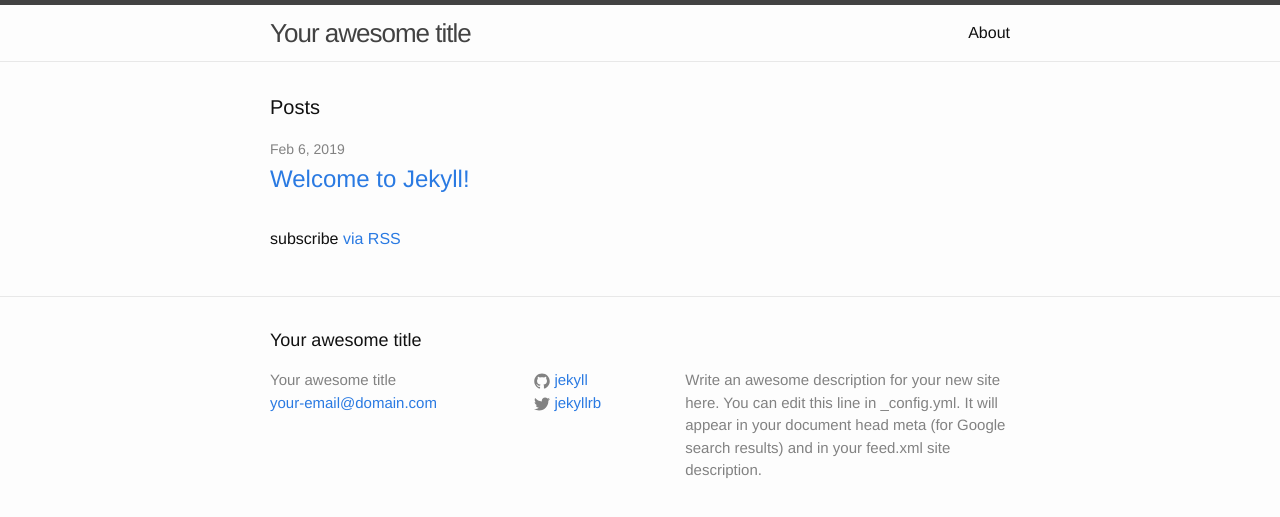
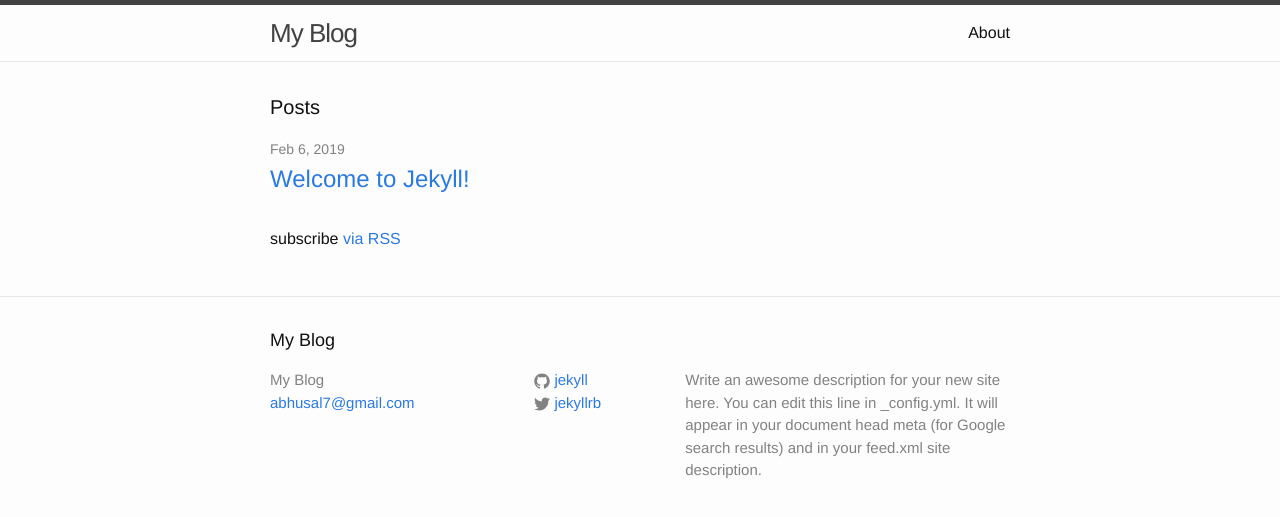
Before and after one commit to aakashbhusal7/aakashbhusal.github.io, a Jekyll site: the page built from index.html, in a window 1280 px wide. Shown: the top 517 px of the page. Built offline with Jekyll 4.4.1, drawn with Linux system fonts in a browser that asks for light colours.

Commit message:
Update _config.yml

```diff
--- a/_config.yml
+++ b/_config.yml
@@ -6,8 +6,8 @@
 # 'jekyll serve'. If you change this file, please restart the server process.
 
 # Site settings
-title: Your awesome title
-email: your-email@domain.com
+title: My Blog
+email: abhusal7@gmail.com
 description: > # this means to ignore newlines until "baseurl:"
   Write an awesome description for your new site here. You can edit this
   line in _config.yml. It will appear in your document head meta (for
```
